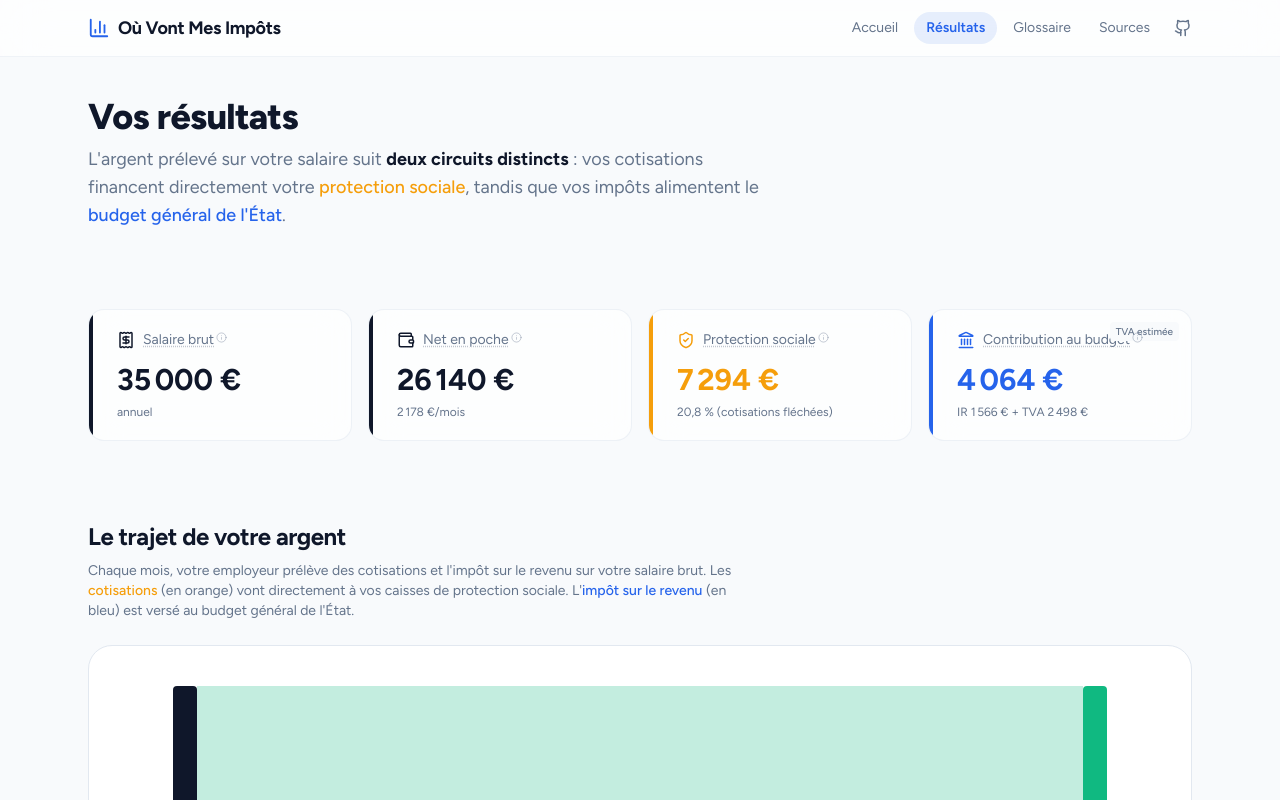
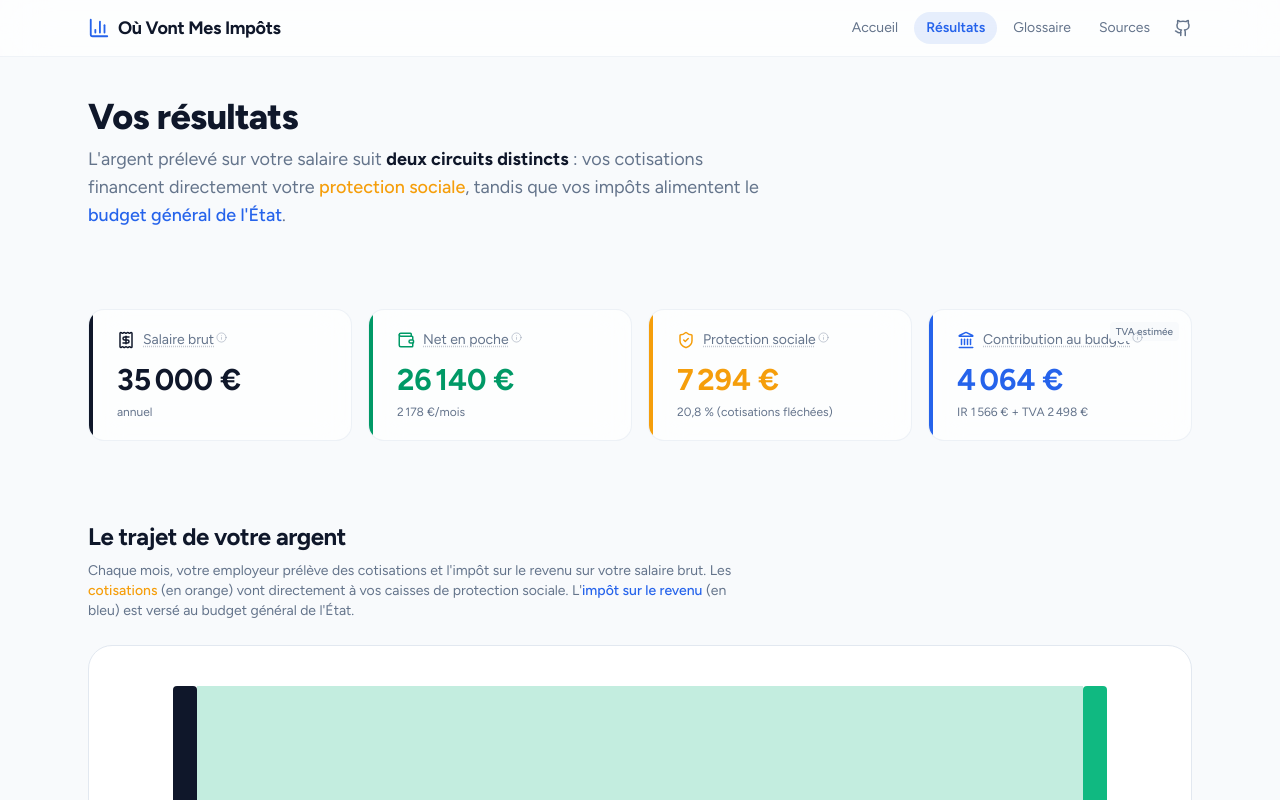
Before and after one commit to Tichow/ou-vont-mes-impots, a Next.js app: page /resultats in a window 1280 px wide. Shown: the top 800 px of the page. Built offline with nearby package versions, Linux system fonts and the light colour scheme.

Commit message:
fix: use green for Net en poche card to match Sankey and distinguish from Brut
Co-Authored-By: Claude Opus 4.6 <noreply@anthropic.com>

```diff
--- a/components/breakdown/SummaryCards.tsx
+++ b/components/breakdown/SummaryCards.tsx
@@ -37,8 +37,8 @@ const cards: CardDef[] = [
     label: "Net en poche",
     glossaryId: "net_apres_ir",
     icon: Wallet,
-    color: "text-text",
-    accentColor: "bg-text",
+    color: "text-emerald-600",
+    accentColor: "bg-emerald-600",
     getValue: (r) => formatEuros(r.netTakeHome),
     getSub: (r) => formatEuros(r.netTakeHome / 12) + "/mois",
   },
```
